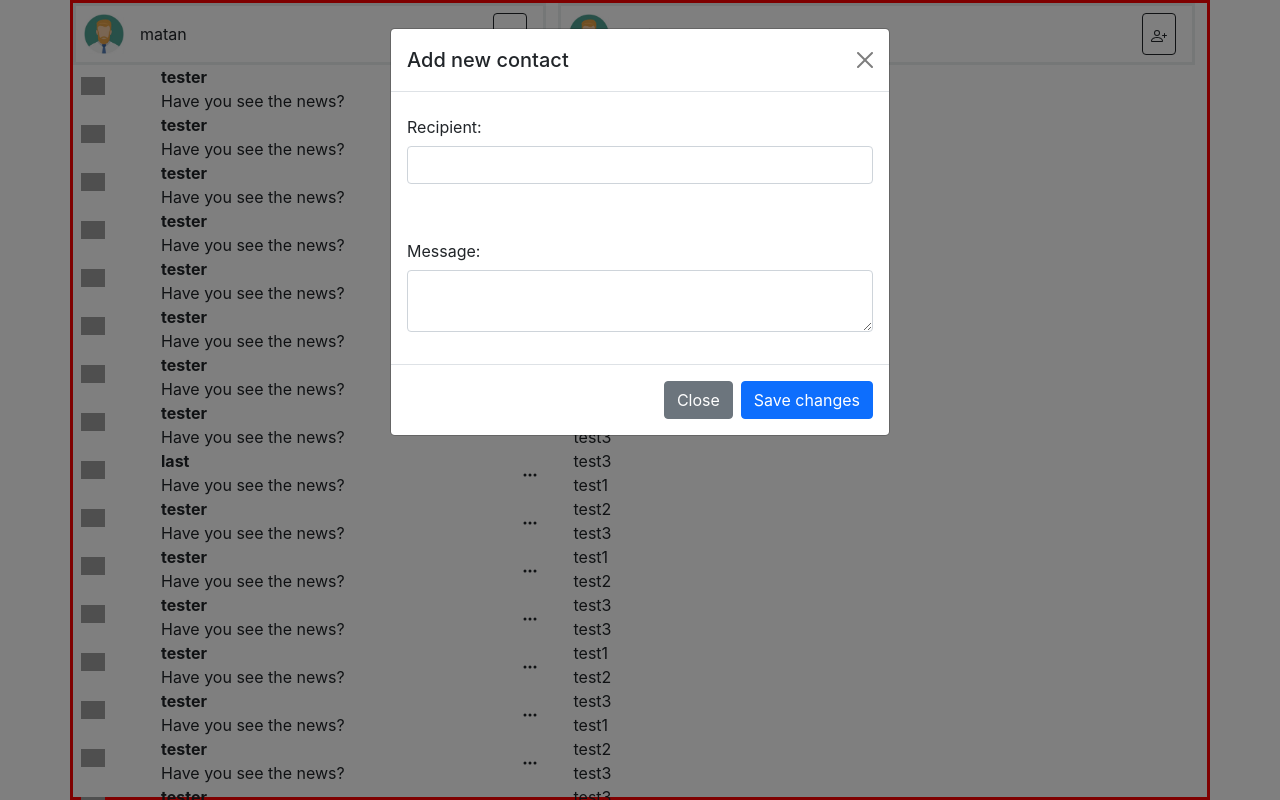
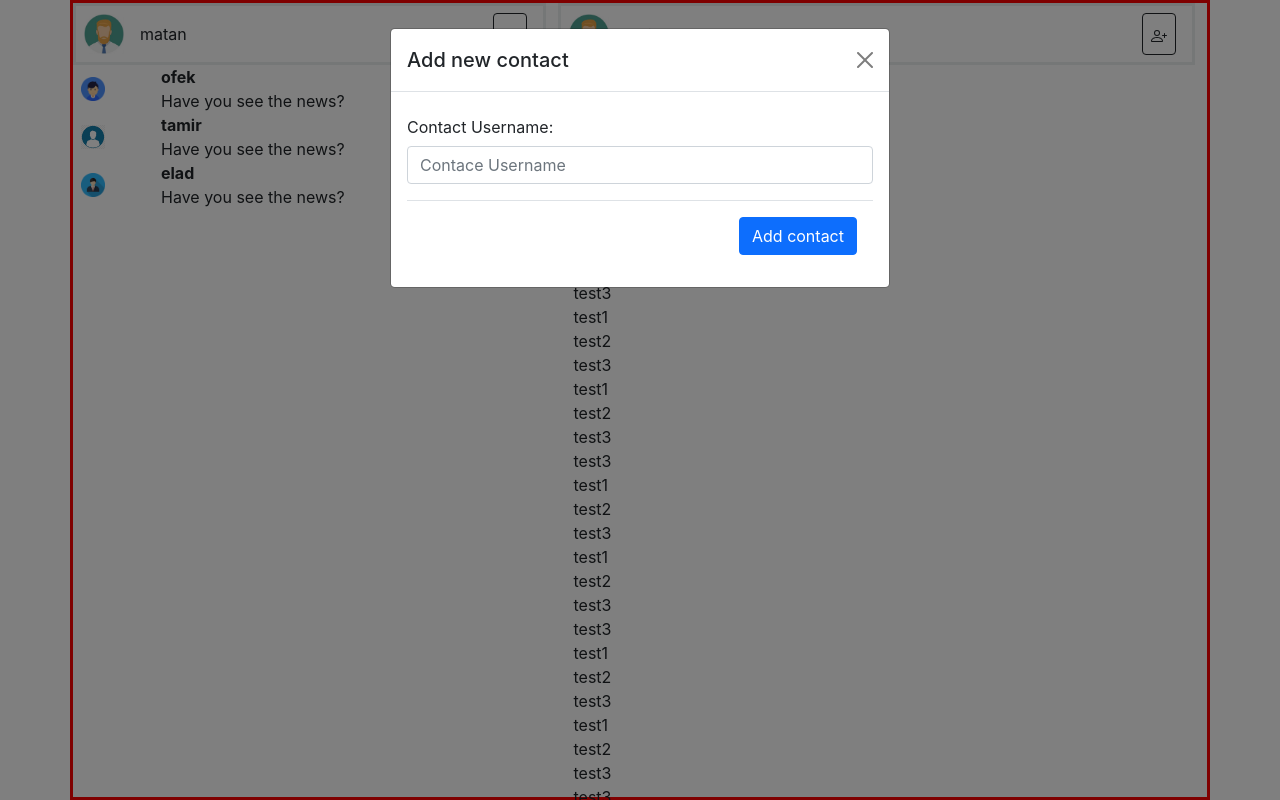
Before and after one commit to ofeknissan/advancedprogramming, a React (Create React App) app: page /chat in a window 1280 px wide. Both pictures are taken after a click on the button 509 px from the left and 34 px from the top of the page. Shown: the top 800 px of the page. Built offline with nearby package versions, Linux system fonts and the light colour scheme; grey boxes are pictures that could not be loaded.

Commit message:
changed modal, added message class, contact list

```diff
--- a/src/Component/Alert/Alert.css
+++ b/src/Component/Alert/Alert.css
@@ -1,4 +1,4 @@
 .alert{
-    margin-top: 30px;
+    margin-top: 15px;
     text-align: center;
 }
--- a/src/Component/Alert/Alert.js
+++ b/src/Component/Alert/Alert.js
@@ -2,7 +2,7 @@ import React from 'react'
 import "./Alert.css"
 const Alert = (props) => {
   return (
-    <div className="alert alert-danger mb-3" role="alert">
+    <div className="alert alert-danger mb-1" role="alert">
         {props.children}
     </div>
   )
--- a/src/Component/Chat/Chat.js
+++ b/src/Component/Chat/Chat.js
@@ -1,7 +1,7 @@
 import React from "react";
 import { getUserData } from "../../Util/submitHandler";
+import Message from "../../Util/Message";
 import "./Chat.css";
-import TextMessage from "../TextMessage/TextMessage";
 import UserDeatils from "../UserDeatils/UserDeatils";
 import ContactDetails from "../ContactDetails/ContactDetails";
 import ToolBox from "../ToolBox/ToolBox";
@@ -10,55 +10,42 @@ const Chat = () => {
   let params = new URLSearchParams(document.location.search);
   const name = params.get("name");
   */
-  const name = "matan";
-  const userData = getUserData(name);
+  const myName = "matan";
+  const userData = getUserData(myName);
   console.log(userData);
   console.log(userData.image);
+
+  //TODO - when adding contacts should contact be a registered account from hardcoded list?
+  const contacts = [{ username: "ofek", messages: [new Message("matan","ofek","Hello!","12:50","text"), new Message("ofek","matan","Hello there!!","12:55","text")]},
+  { username: "tamir", messages: [new Message("matan","elad","tamir!","12:50","text"), new Message("tamir","matan","Hello there!!","12:55","text")]},
+  { username: "elad", messages: [new Message("matan","elad","Hello!","12:50","text"), new Message("elad","matan","Hello there!!","12:55","text")] },]
+
+  const userContacts = new Map();
+  userContacts.set("matan", contacts)
+  const contactList = contacts.map((contact, key)=>{
+    return <ContactDetails name={contact.username} img={getUserData(contact.username).image} key={key} />
+  });
+
   return (
     <div className="test">
-      <div class="container full-chat-box">
-        <div class="row h-100">
-          <div class="col-5 p-0">
-            <div class="d-flex flex-column h-100">
+      <div className="container full-chat-box">
+        <div className="row h-100">
+          <div className="col-5 p-0">
+            <div className="d-flex flex-column h-100">
               <div className="test">
-                <UserDeatils img={userData.image}> {name} </UserDeatils>
+                <UserDeatils onsubmit={addNewContact} img={userData.image}> {myName} </UserDeatils>
               </div>
               <div className="contact-box">
                 <div className="contact-content">
-                  <ContactDetails name="tester" img="" />
-                  <ContactDetails name="tester" img="" />
-                  <ContactDetails name="tester" img="" />
-                  <ContactDetails name="tester" img="" />
-                  <ContactDetails name="tester" img="" />
-                  <ContactDetails name="tester" img="" />
-                  <ContactDetails name="tester" img="" />
-                  <ContactDetails name="tester" img="" />
-                  <ContactDetails name="last" img="" />
-                  <ContactDetails name="tester" img="" />
-                  <ContactDetails name="tester" img="" />
-                  <ContactDetails name="tester" img="" />
-                  <ContactDetails name="tester" img="" />
-                  <ContactDetails name="tester" img="" />
-                  <ContactDetails name="tester" img="" />
-                  <ContactDetails name="tester" img="" />
-                  <ContactDetails name="tester" img="" />
-                  <ContactDetails name="last" img="" />
-                  <ContactDetails name="tester" img="" />
-                  <ContactDetails name="tester" img="" />
-                  <ContactDetails name="tester" img="" />
-                  <ContactDetails name="tester" img="" />
-                  <ContactDetails name="tester" img="" />
-                  <ContactDetails name="tester" img="" />
-                  <ContactDetails name="tester" img="" />
-                  <ContactDetails name="tester" img="" />
+                  {contactList}
                 </div>
               </div>
             </div>
           </div>
-          <div class="col-7 flex">
-          <div class="d-flex flex-column  h-100">
-          <UserDeatils img={userData.image}> {name} </UserDeatils>
-            <div class="flex-grow-1 h-0 overflow-auto">
+          <div className="col-7 flex">
+          <div className="d-flex flex-column  h-100">
+          <UserDeatils img={userData.image}> {myName} </UserDeatils>
+            <div className="flex-grow-1 h-0 overflow-auto">
               <div className="d-flex flex-column align-items-start  justify-content-end px-3">
               <div>test1</div>
               <div>test3</div>
@@ -135,4 +122,7 @@ const Chat = () => {
   );
 };
 
+function addNewContact(username){
+  //if(userContacts.get(myName)){}
+}
 export default Chat;
--- a/src/Component/ContactDetails/ContactDetails.js
+++ b/src/Component/ContactDetails/ContactDetails.js
@@ -4,7 +4,7 @@ const ContactDetails = (props) => {
   return (
     <div class="d-flex bd-highlight align-items-center ">
       <div class="p-2 user-img ">
-        <img className="contactImage" src="https://cdn.pixabay.com/photo/2012/04/18/23/36/boy-38262_960_720.png"></img>
+        <img className="contactImage" src={"/Images/" + props.img}></img>
       </div>
       <div class="ms-5 Contact-message">
       <div class="bd-highlight Contact-Name">{props.name}</div>
--- a/src/Component/Modal/Modal.js
+++ b/src/Component/Modal/Modal.js
@@ -1,13 +1,19 @@
-import React from "react";
+import React, { useState, useRef } from "react";
 import "./Modal.css";
-
 function Modal(props) {
+    const [contactName, setContact] = useState("");
+    const onSubmit = (event) => {
+        event.preventDefault();
+        if(contactName != "") {
+            props.onsubmit(contactName);
+        }
+    }
     return (
         <div class="modal fade" id="exampleModal" tabindex="-1">
             <div class="modal-dialog">
                 <div class="modal-content">
                     <div class="modal-header">
-                    <h5 class="modal-title" id="exampleModalLabel">
+                        <h5 class="modal-title">
                             Add new contact
                         </h5>
                         <button
@@ -16,34 +22,24 @@ function Modal(props) {
                             data-bs-dismiss="modal"
                         ></button>
                     </div>
+                        <form onSubmit={onSubmit}>
                         <div class="modal-body">
-                <form>
-                    <div class="mb-5">
-                        <label for="recipient-name" class="col-form-label">
-                            Recipient:
+                            <div class="mb-3">
+                                <label for="contact-name" class="col-form-label">
+                                    Contact Username:
                                 </label>
-                        <input type="text" class="form-control" id="recipient-name" />
+                                <input type="text" class="form-control" id="contact-name" placeholder="Contace Username" value={contactName}
+                                    onChange={(e) => {
+                                        setContact(e.target.value);
+                                    }} />
                             </div>
-                    <div class="mb-3">
-                        <label for="message-text" class="col-form-label">
-                            Message:
-                        </label>
-                        <textarea class="form-control" id="message-text"></textarea>
+                            <div class="modal-footer">
+                            <button type="submit" class="btn btn-primary">
+                                Add contact
+                            </button>
+                            </div>
                             </div>
                         </form>
-            </div>
-                <div class="modal-footer">
-                    <button
-                    type="button"
-                    class="btn btn-secondary"
-                    data-bs-dismiss="modal"
-                    >
-                    Close
-                    </button>
-                    <button type="button" class="btn btn-primary">
-                    Save changes
-                    </button>
-          </div>
                 </div>
             </div>
         </div>
--- a/src/Component/UserDeatils/UserDeatils.js
+++ b/src/Component/UserDeatils/UserDeatils.js
@@ -3,7 +3,6 @@ import "./UserDeatils.css";
 import Modal from "../Modal/Modal.js";
 
 const UserDeatils = (props) => {
-  console.log(props.img);
   return (
     <div class="d-flex bd-highlight align-items-center user-details-box">
       <div class="p-2 user-img-div">
@@ -26,7 +25,7 @@ const UserDeatils = (props) => {
           />
         </svg>
       </button>
-      <Modal></Modal>
+      <Modal onsubmit={props.onsubmit}></Modal>
     </div>
   );
 };
--- /dev/null
+++ b/src/Util/Message.js
@@ -0,0 +1,11 @@
+class Message {
+
+    constructor(from, to, data, time, type) {
+      this.from = from;
+      this.to =  to;
+      this.data = data;
+      this.type = type;
+      this.time = time;
+    }
+  }
+export default Message;
--- a/src/Util/submitHandler.js
+++ b/src/Util/submitHandler.js
@@ -9,7 +9,7 @@ userData.set("ofek", {
 userData.set("tamir", {
   password: "12345",
   display: "tamir12",
-  image: "user2.jpg",
+  image: "user2.png",
 });
 userData.set("matan", {
   password: "11",
```
Also changed, not shown: public/Images/user2.jpg (deleted), public/Images/user2.png (added). Lines whose indentation alone changed are shown as unchanged.
